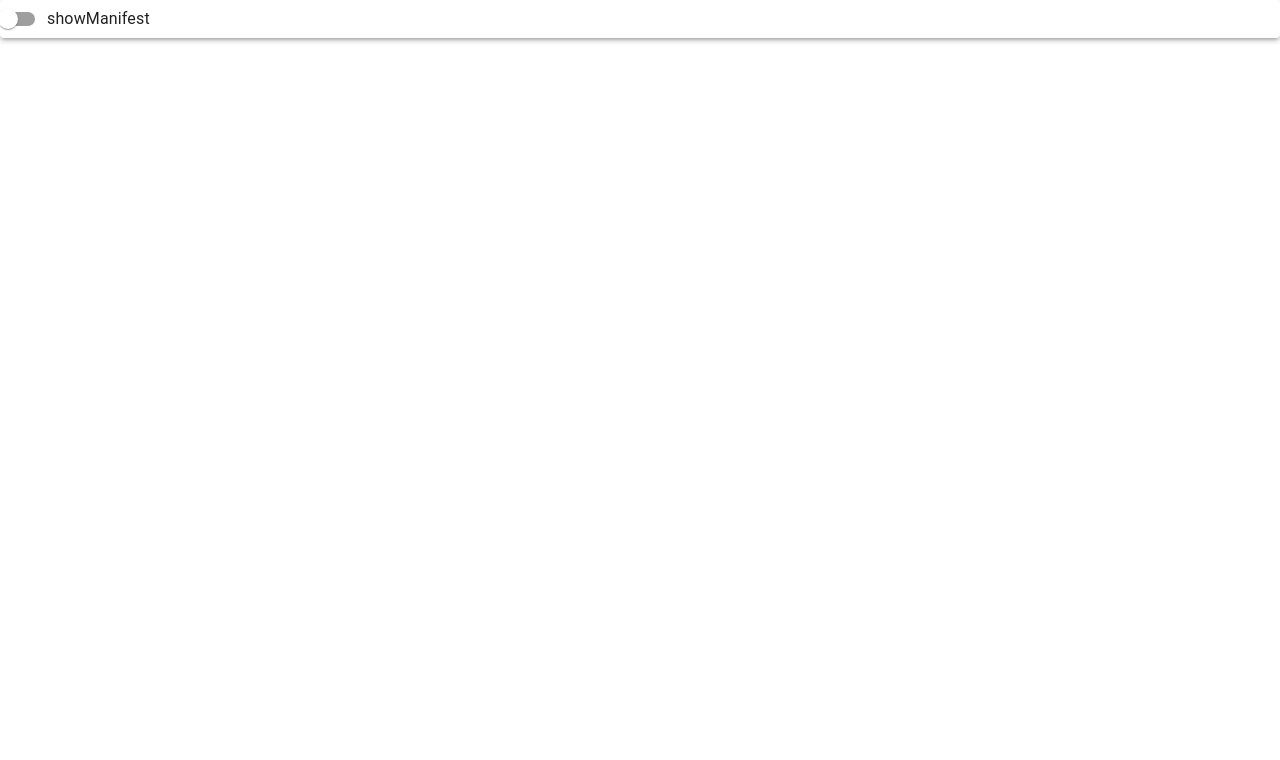
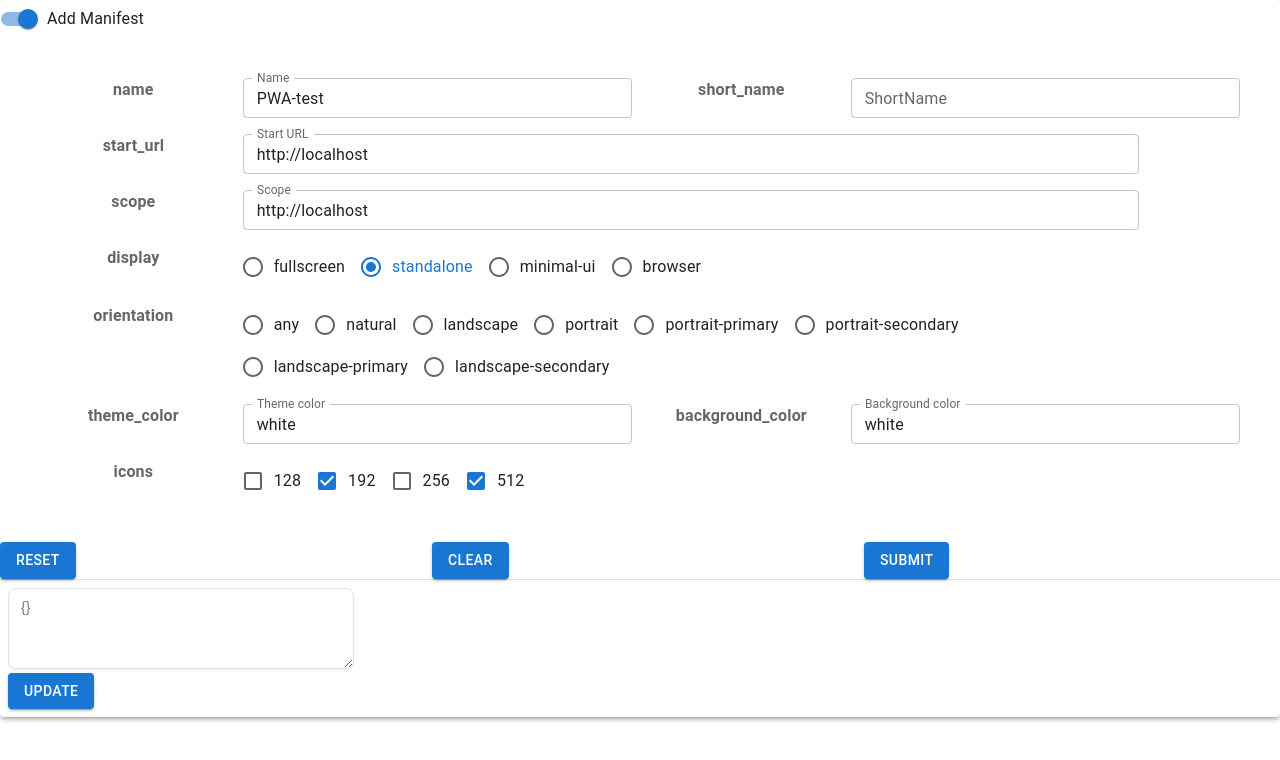
Before and after one commit to EiraGe/PWA-test, a React (Create React App) app: page / in a window 1280 px wide. Shown: the top 760 px of the page. Built offline with nearby package versions, Linux system fonts and the light colour scheme.

Commit message:
Clean up and update layout

```diff
--- a/src/Manifest.tsx
+++ b/src/Manifest.tsx
@@ -13,19 +13,19 @@ import { generateManifestText, setManifestLink } from "./ManifestMediator";
 import { updateToLS } from "./ManifestLocalStorageMediator";
 
 export function Manifest() {
-  const [showManifest, setShowManifest] = React.useState(false);
+  const [hasManifest, setHasManifest] = React.useState(true);
   const [stringManifest, setStringManifest] = React.useState<string>("");
 
   const handleShowManifestChange = () => {
-    setShowManifest((prev) => !prev);
-    if (!showManifest) {
+    setHasManifest((prev) => !prev);
+    if (!hasManifest) {
       updateToLS(undefined);
       setManifestLink(undefined);
     }
   };
 
   const handleSetManifest = (newManifest: ManifestType) => {
-    setShowManifest(true);
+    setHasManifest(true);
     const stringManifest = generateManifestText(newManifest);
     setStringManifest(stringManifest);
   };
@@ -45,11 +45,11 @@ export function Manifest() {
     <Paper elevation={3} sx={{ marginRight: "0%", marginLeft: "0%" }}>
       <FormControlLabel
         control={
-          <Switch checked={showManifest} onChange={handleShowManifestChange} />
+          <Switch checked={hasManifest} onChange={handleShowManifestChange} />
         }
-        label="showManifest"
+        label="Add Manifest"
       />
-      <Collapse in={showManifest}>
+      <Collapse in={hasManifest}>
         <ManifestControl
           setManifestHandler={handleSetManifest}></ManifestControl>
         <Divider />
--- a/src/ManifestContent.tsx
+++ b/src/ManifestContent.tsx
@@ -69,7 +69,7 @@ export function ManifestContent({
   onStringManifestCommit,
 }: any) {
   return (
-    <Box component="form" onSubmit={onStringManifestCommit} sx={{ padding: 5 }}>
+    <Box component="form" onSubmit={onStringManifestCommit} sx={{ padding: 1 }}>
       <Textarea
         minRows={3}
         placeholder="{}"
--- a/src/ManifestControl.tsx
+++ b/src/ManifestControl.tsx
@@ -7,7 +7,6 @@ import { readLSManifest, updateToLS } from "./ManifestLocalStorageMediator";
 export function ManifestControl(props: any) {
   const { setManifestHandler } = props;
 
-  const [showResult, setShowResult] = React.useState(false);
   const [manifestValue, setManifestValue] = React.useState<ManifestType>(
     initManifest(window.location.origin)
   );
@@ -21,12 +20,10 @@ export function ManifestControl(props: any) {
   }, []);
 
   const onFormChanged = (newManifest: ManifestType) => {
-    setShowResult(false);
     setManifestValue(newManifest);
   };
 
   const SubmitNewManifest = (manifest: ManifestType) => {
-    setShowResult(true);
     updateToLS(manifest);
     setManifestHandler(manifest);
   };
@@ -66,9 +63,6 @@ export function ManifestControl(props: any) {
             Submit
           </Button>
         </Grid>
-        <Grid item xs={12} hidden={!showResult}>
-          Done!
-        </Grid>
       </Grid>
     </Box>
   );
```
